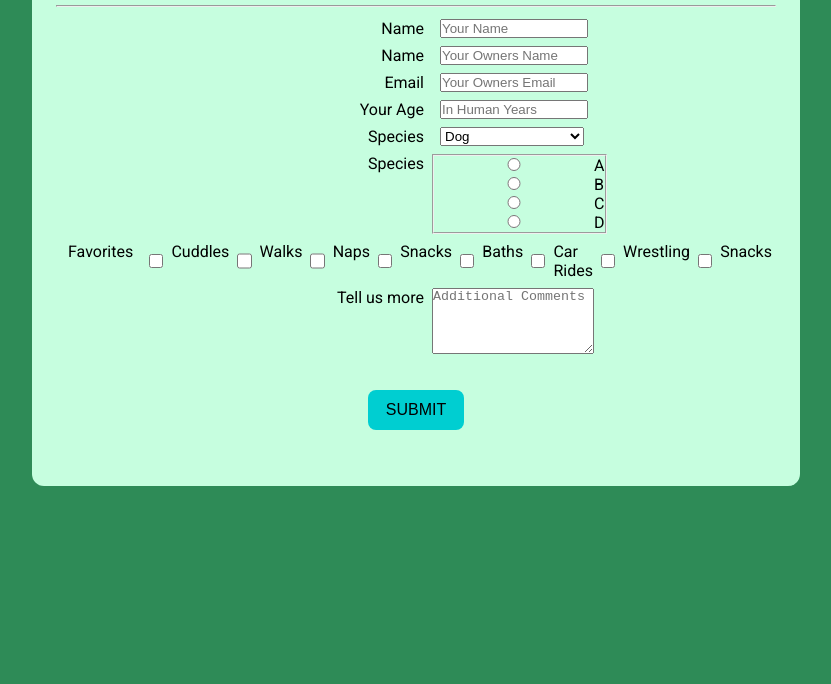
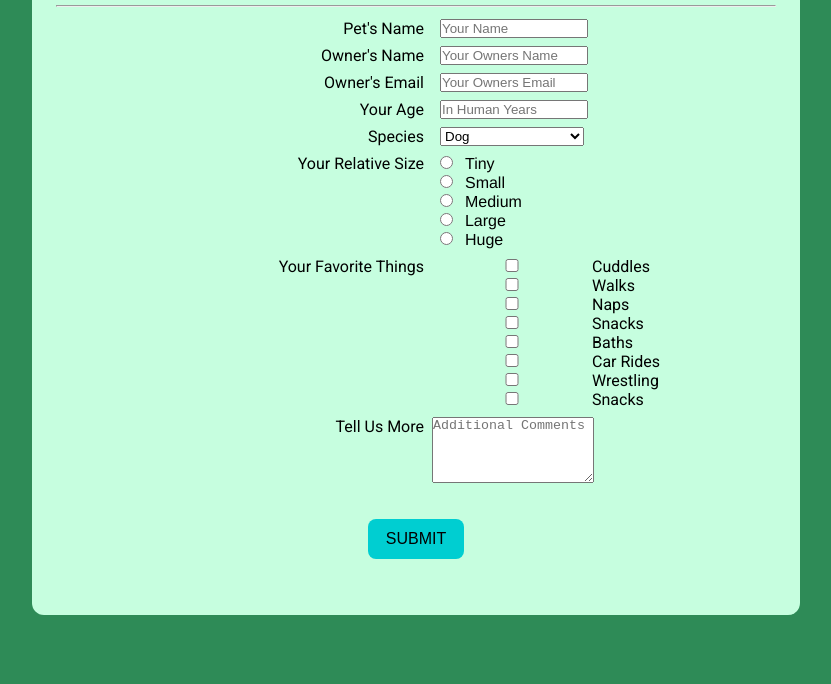
Before and after one commit to StevenJBurns/fcc-survey-form, a plain HTML site: page index.html in a window 1280 px wide. Shown: the part 116-800 px from the top of the page, without its empty margins (224-1055 px from the left). Drawn offline with Linux system fonts and the light colour scheme.

Commit message:
Fixed style issue with radio button group; checkbox button group will need similar style changes

```diff
--- a/index.css
+++ b/index.css
@@ -17,7 +17,11 @@ main {
 }
 
 hr {
-  margin: 8px 0;
+  margin: 8px 0
+}
+
+ul {
+  list-style: none;
 }
 
 form {
@@ -52,6 +56,16 @@ select {
   margin: 0 8px
 }
 
+input[type="radio"] {
+  width: auto
+}
+
+#radio-group label {
+  width: auto;
+  margin: auto;
+  font-family: Helvetica
+}
+
 textarea {
   width: 160px;
   height: 64px
--- a/index.html
+++ b/index.html
@@ -16,15 +16,15 @@
         <p id="description">Tell us about your owner</p>
         <hr>
         <div class="form-row">
-          <label id="name-label-pet" for="name-pet">Name</label>
+          <label id="name-label-pet" for="name-pet">Pet's Name</label>
           <input type="text" id="name-pet" placeholder="Your Name" required>
         </div>
         <div class="form-row">
-          <label id="name-label" for="name">Name</label>
+          <label id="name-label" for="name">Owner's Name</label>
           <input type="text" id="name" placeholder="Your Owners Name" required>
         </div>
         <div class="form-row">
-          <label id="email-label" for="email">Email</label>
+          <label id="email-label" for="email">Owner's Email</label>
           <input type="email" id="email" placeholder="Your Owners Email" required>
         </div>
         <div class="form-row">
@@ -43,27 +43,61 @@
           </select>
         </div>
         <div class="form-row">
-          <label id="radio-group-label" for="dropdown">Species</label>
-          <fieldset>
-            <input type="radio" name="radio-group" value="A">A<br>
-            <input type="radio" name="radio-group" value="B">B<br>
-            <input type="radio" name="radio-group" value="C">C<br>
-            <input type="radio" name="radio-group" value="D">D<br>
-          </fieldset>
+          <label id="radio-group-label" for="dropdown">Your Relative Size</label>
+          <ul id="radio-group">
+            <li>
+              <input type="radio" name="radio-group" value="tiny">
+              <label>Tiny</label>
+            </li>
+            <li>
+              <input type="radio" name="radio-group" value="small">
+              <label>Small</label>
+            </li>
+            <li>
+              <input type="radio" name="radio-group" value="medium">
+              <label>Medium</label>
+            </li>
+            <li>
+              <input type="radio" name="radio-group" value="large">
+              <label>Large</label>
+            </li>
+            <li>
+              <input type="radio" name="radio-group" value="huge">
+              <label>Huge</label>
+            </li>
+          </ul>
         </div>
         <div class="form-row">
-          <label id="check-group-label" for="dropdown">Favorites</label>
+          <label id="check-group-label" for="dropdown">Your Favorite Things</label>
+          <ul>
+            <li>
               <input type="checkbox" name="check-group" value="cuddles">Cuddles<br>
+            </li>
+            <li>
               <input type="checkbox" name="check-group" value="walks">Walks<br>
+            </li>
+            <li>
               <input type="checkbox" name="check-group" value="naps">Naps<br>
+            </li>
+            <li>
               <input type="checkbox" name="check-group" value="snacks">Snacks<br>
+            </li>
+            <li>
               <input type="checkbox" name="check-group" value="baths">Baths<br>
+            </li>
+            <li>
               <input type="checkbox" name="check-group" value="rides">Car Rides<br>
+            </li>
+            <li>
               <input type="checkbox" name="check-group" value="wrestling">Wrestling<br>
+            </li>
+            <li>
               <input type="checkbox" name="check-group" value="snacks">Snacks<br>
+            </li>
+          </ul>
         </div>
         <div class="form-row">
-          <label id="text-area-label" for="text-area-comments">Tell us more</label>
+          <label id="text-area-label" for="text-area-comments">Tell Us More</label>
           <textarea id="text-area-comments" placeholder="Additional Comments"></textarea>
         </div>
         <button type="submit" id="submit">SUBMIT</button>
```
Lines whose indentation alone changed are shown as unchanged.
